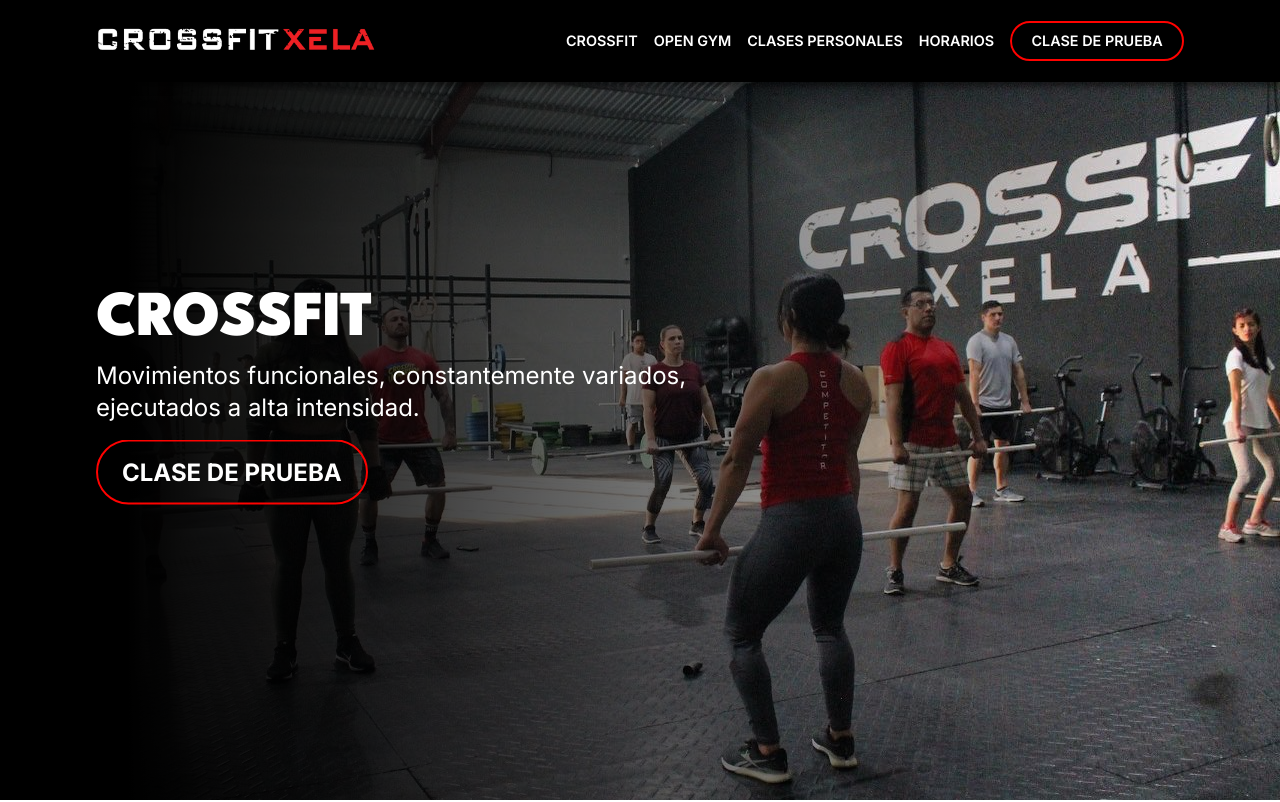
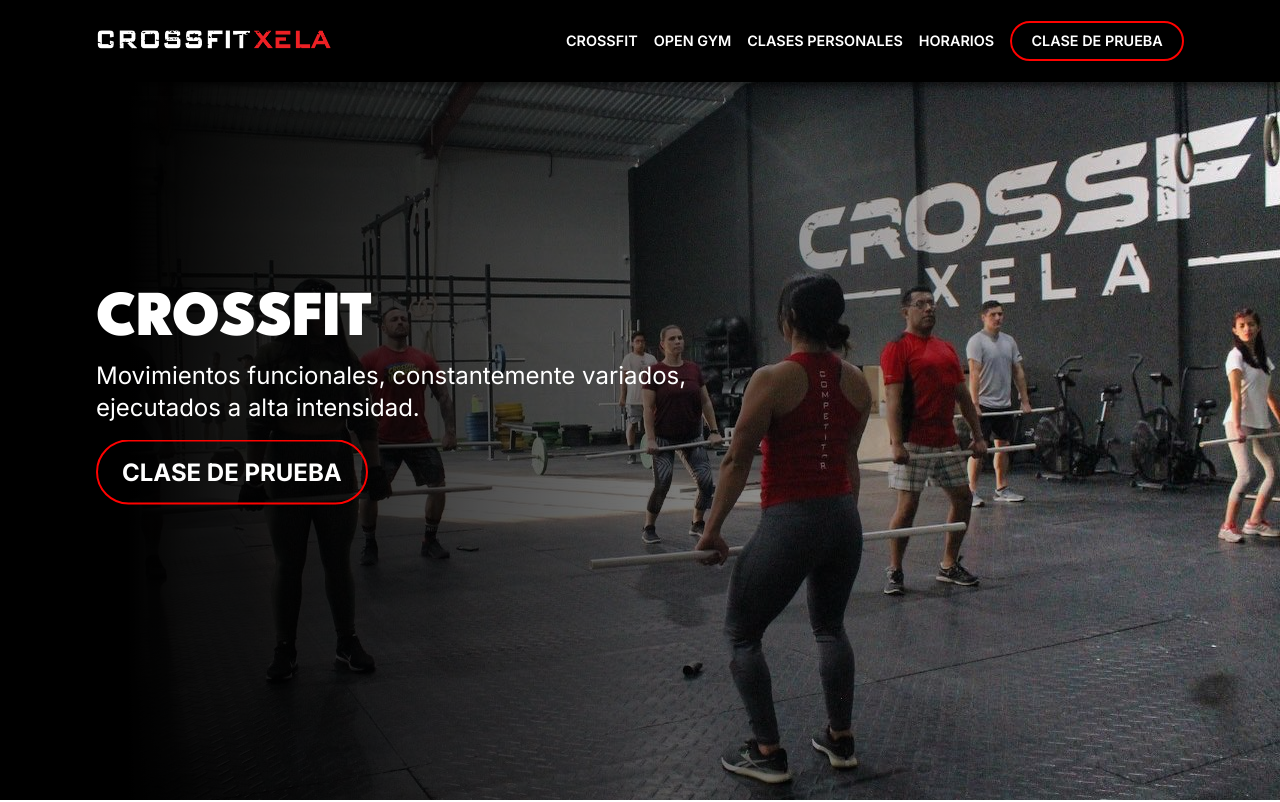
Before and after one commit to diegoyon/crossfit-xela, a React (Create React App) app: page /crossfit in a window 1280 px wide. Shown: the top 802 px of the page. Built offline with nearby package versions, Linux system fonts and the light colour scheme.

Commit message:
fix navbar

```diff
--- a/src/components/BenefitCard/BenefitCard.css
+++ b/src/components/BenefitCard/BenefitCard.css
@@ -106,9 +106,6 @@
     flex: 2;
   }
 
-  .benefit-card img {
-    /* width: 32vw; */
-  }
   .information {
     flex: 3;
   }
--- a/src/components/Navbar.css
+++ b/src/components/Navbar.css
@@ -131,7 +131,7 @@
   }
 
   .logo {
-    height: 1.6rem;
+    height: 1.35rem;
   }
 
   .links {
```
